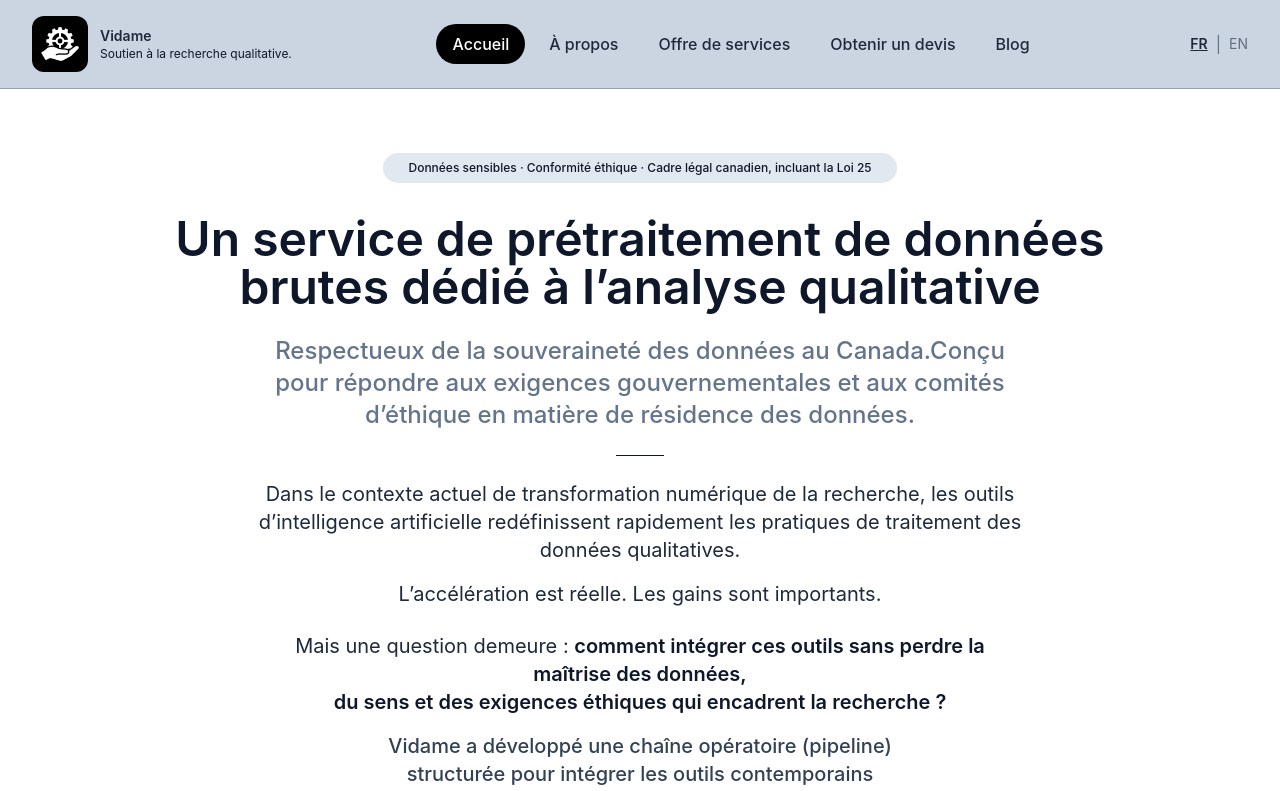
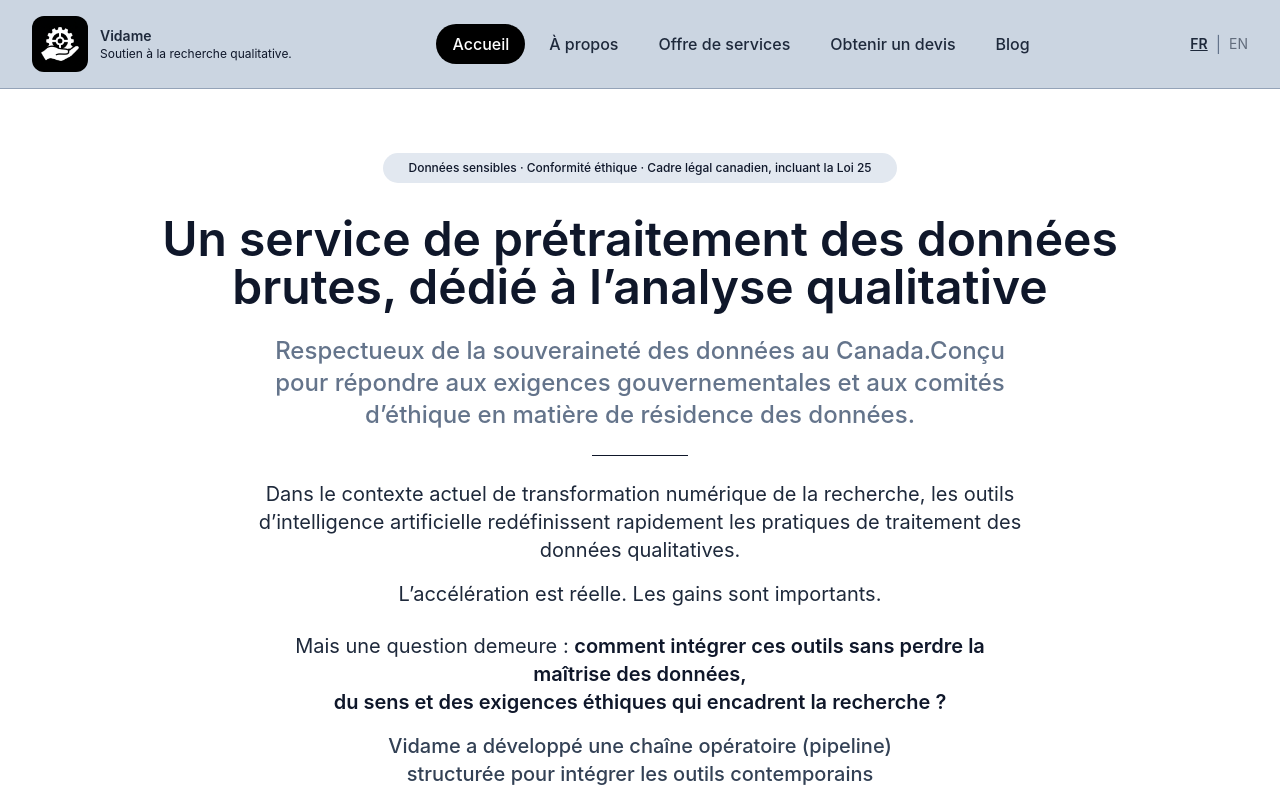
Before and after one commit to momopro21/vidame-recherche, a React (Vite) app: page / in a window 1280 px wide. Shown: the top 791 px of the page. Built offline with nearby package versions, Linux system fonts and the light colour scheme; the HTML template or start-up script is replaced by a standard one.

Commit message:
Update App.tsx

```diff
--- a/src/App.tsx
+++ b/src/App.tsx
@@ -506,7 +506,7 @@ function Accueil({setPage,lang,}: {setPage: (page: string) => void;lang: "fr" |
   {lang === "fr" ? (
     <>
       <span className="block">
-        Un service de prétraitement de données brutes dédié à l’analyse qualitative
+        Un service de prétraitement des données brutes, dédié à l’analyse qualitative
       </span>
     </>
   ) : (
@@ -543,7 +543,7 @@ function Accueil({setPage,lang,}: {setPage: (page: string) => void;lang: "fr" |
 </h2>
 
      {/* ===== VIDAME_REPERE_TEXTE_HERO_ACCUEIL ===== */}
-<div className="mt-6 h-px w-12 bg-slate-900 md:mx-auto"></div>
+<div className="mt-6 h-px w-24 bg-slate-900 md:mx-auto"></div>
 <div className="mt-8 text-left text-[20px] leading-7 md:mx-auto md:max-w-3xl md:text-center md:text-[20px]">
   {lang === "fr" ? (
     <>
```
